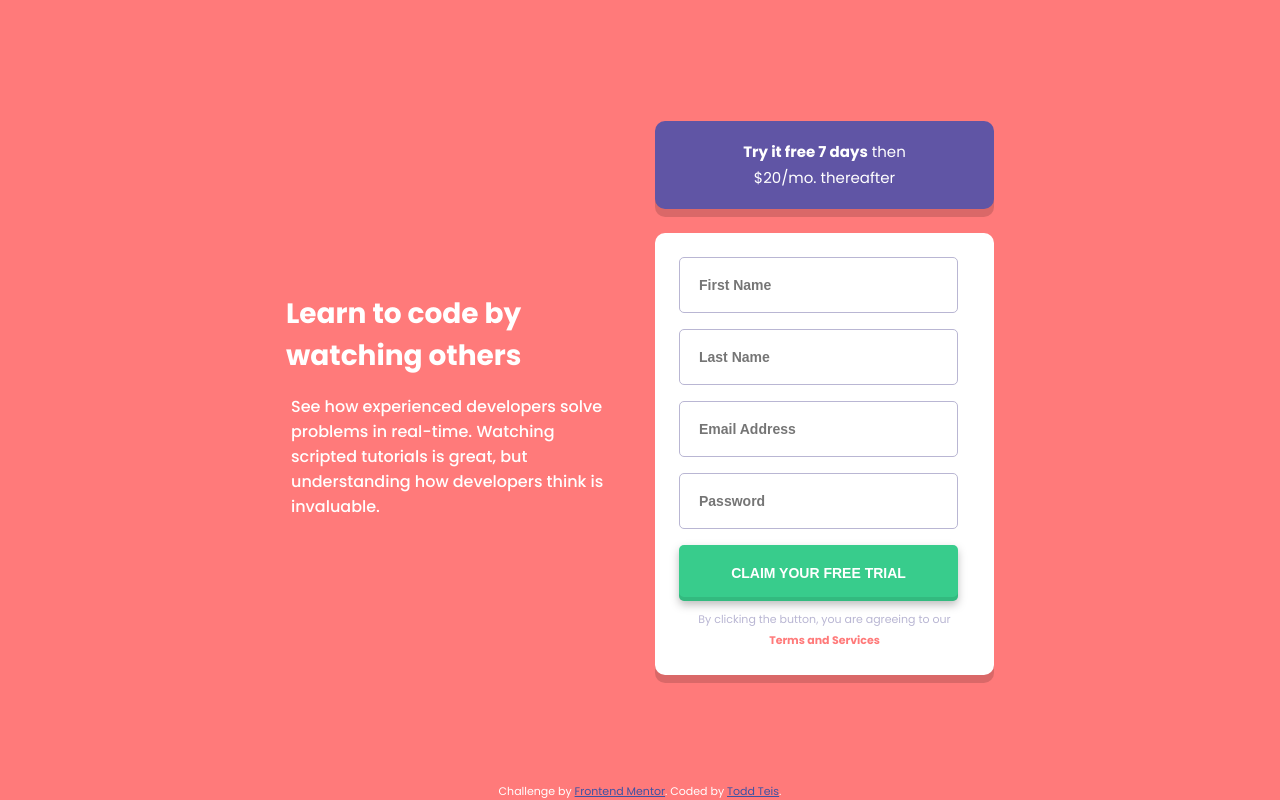
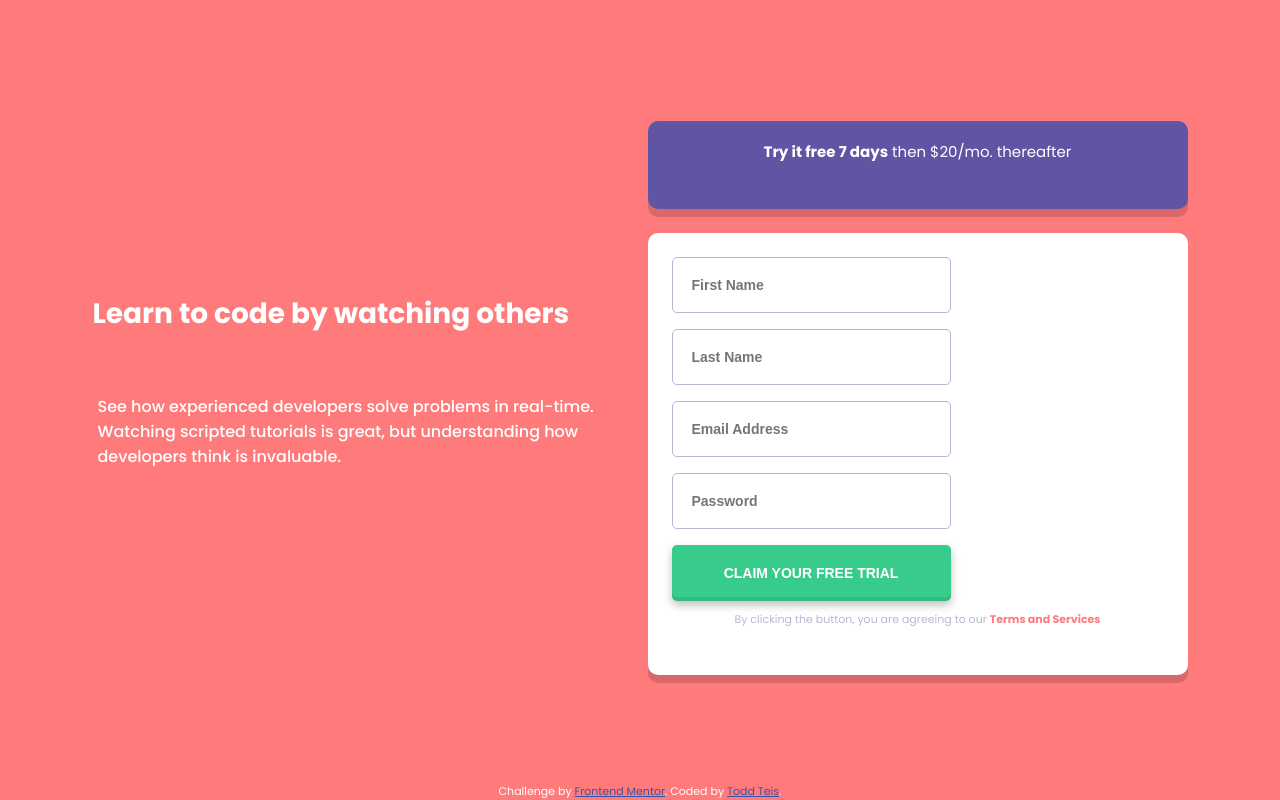
Before and after one commit to toddteis/intro-component-with-signup-form, a plain HTML site: page index.html in a window 1280 px wide. Drawn offline with Linux system fonts and the light colour scheme.

Commit message:
Added Media query @1024, changed columns to minmax from 339px to final widths.

```diff
--- a/css/styles.css
+++ b/css/styles.css
@@ -168,3 +168,24 @@ h1 {
         margin-top: 10px;
     }
 }
+
+@media only screen and (min-width: 1024px) {
+    main {
+        display: grid;
+        grid-template-columns: auto minmax(339px, 525px) minmax(339px, 540px) auto;
+        grid-template-rows: 554;
+        grid-template-areas:
+        'sdl int bod sdr';
+        column-gap: 45px 45px 45px;
+        margin-top: 121px;
+    }
+
+    .intro {
+        display: flex;
+        flex-direction: column;
+        justify-content: center;
+        text-align: left;
+        height: 554px;
+        margin-top: 10px;
+    }
+}
```
